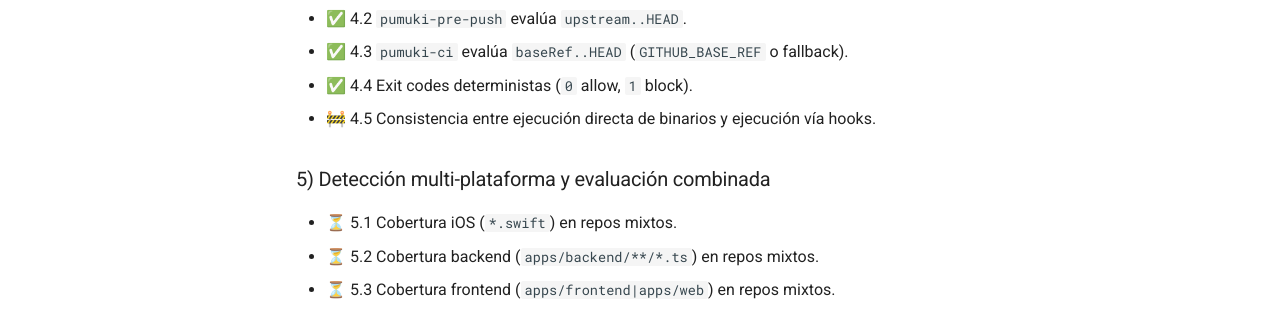
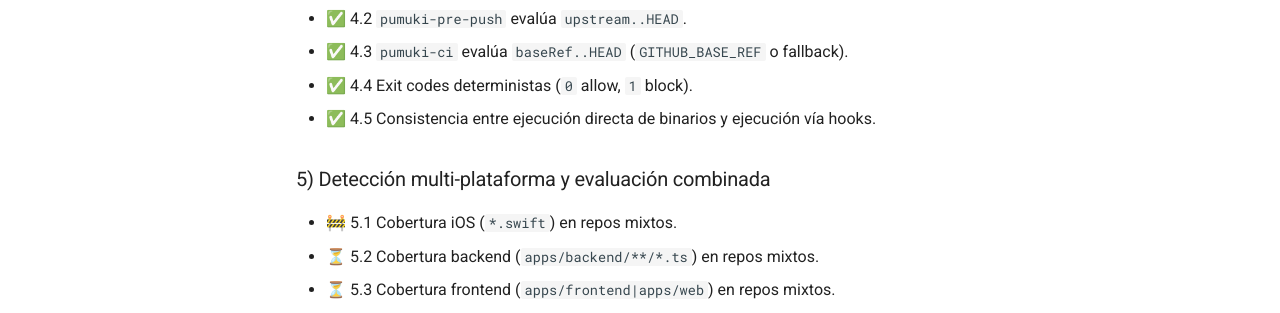
Before and after one commit to SwiftEnProfundidad/ast-intelligence-hooks, an MkDocs documentation site: the page built from docs/PUMUKI_FULL_VALIDATION_CHECKLIST.md, in a window 1280 px wide and 900 px high, scrolled down 2062 px. Shown: the part 151-464 px from the top of the window. Built offline with MkDocs 1.6.1 and Material for MkDocs 9.7.7, drawn with Linux system fonts in a browser that asks for light colours; comment, search, counter and statistics services are not loaded.

```diff
--- a/docs/PUMUKI_FULL_VALIDATION_CHECKLIST.md
+++ b/docs/PUMUKI_FULL_VALIDATION_CHECKLIST.md
@@ -67,11 +67,11 @@ Checklist maestro para validar el ciclo completo de Pumuki de forma secuencial a
 - ✅ 4.2 `pumuki-pre-push` evalúa `upstream..HEAD`.
 - ✅ 4.3 `pumuki-ci` evalúa `baseRef..HEAD` (`GITHUB_BASE_REF` o fallback).
 - ✅ 4.4 Exit codes deterministas (`0` allow, `1` block).
-- 🚧 4.5 Consistencia entre ejecución directa de binarios y ejecución vía hooks.
+- ✅ 4.5 Consistencia entre ejecución directa de binarios y ejecución vía hooks.
 
 ### 5) Detección multi-plataforma y evaluación combinada
 
-- ⏳ 5.1 Cobertura iOS (`*.swift`) en repos mixtos.
+- 🚧 5.1 Cobertura iOS (`*.swift`) en repos mixtos.
 - ⏳ 5.2 Cobertura backend (`apps/backend/**/*.ts`) en repos mixtos.
 - ⏳ 5.3 Cobertura frontend (`apps/frontend|apps/web`) en repos mixtos.
 - ⏳ 5.4 Cobertura android (`*.kt`, `*.kts`) en repos mixtos.
```
Also changed, not shown: docs/REFRACTOR_PROGRESS.md (+2 -1 lines).
